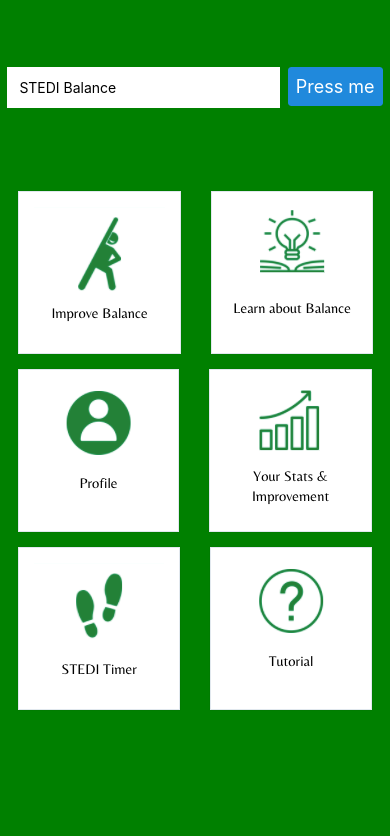
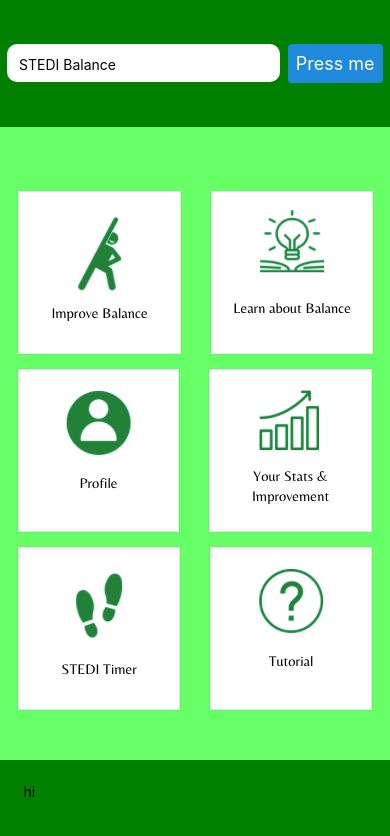
Before and after one commit to withersw/stedi-react-native, a React Native app: screen / in a window 390 px wide. Shown: the top 836 px of the page. Built offline with nearby package versions, Linux system fonts and the light colour scheme.

Commit message:
22rd sep

```diff
--- a/App.js
+++ b/App.js
@@ -79,7 +79,7 @@ function Icons() {
 
 function Footer() {
   return (
-    <View>
+    <View style={styles.footer}>
       <Policy />
       <Terms />
     </View>
@@ -87,7 +87,11 @@ function Footer() {
 }
 
 function Policy() {
-  return <View></View>;
+  return (
+  <View style={styles.policy}>
+    <Text>hi</Text>
+  </View>
+  );
 }
 
 function Terms() {
@@ -97,9 +101,9 @@ function Terms() {
 const styles = StyleSheet.create({
   container: {
     flex: 1,
-    backgroundColor: 'green',
+    backgroundColor: '#66FF66',
     alignItems: 'center',
-    justifyContent: 'space-evenly',
+    justifyContent: 'space-between',
   },
 
   icons: {
@@ -115,19 +119,32 @@ const styles = StyleSheet.create({
 
   appName: {
     backgroundColor: 'white',
-    padding: 12,
+    padding: '3%',
     width: '70%',
-
+    borderRadius: 10,
+    height: '30%',
   },
 
   bar: {
     flexDirection: 'row',
     width: '100%',
-    justifyContent: 'space-evenly'
-
+    justifyContent: 'space-evenly',
+    backgroundColor: 'green',
+    height: '15%',
+    alignItems: 'center'
   },
 
   setting: {
 
   },
+  policy: {
+    backgroundColor: 'green',
+    width: '100%',
+    height: '100%',
+    padding: '6%',
+  },
+  footer: {
+    height: '10%',
+    width: '100%',
+  }
 });
--- a/package.json
+++ b/package.json
@@ -1,12 +1,15 @@
 {
   "dependencies": {
     "@expo/vector-icons": "^12.0.0",
+    "@react-navigation/bottom-tabs": "^6.0.5",
     "expo": "~42.0.0",
     "react": "16.13.1",
     "react-dom": "16.13.1",
     "react-native": "https://github.com/expo/react-native/archive/sdk-42.0.0.tar.gz",
     "react-native-components": "0.0.1",
     "react-native-elements": "^3.4.2",
+    "react-native-safe-area-context": "3.2.0",
+    "react-native-screens": "~3.4.0",
     "react-native-vector-icons": "^8.1.0",
     "react-native-web": "~0.13.12",
     "yarn": "^1.22.11"
```
Also changed, not shown: 1 other file (tests, documents, lock files or other folders). Lines whose indentation alone changed are shown as unchanged.
